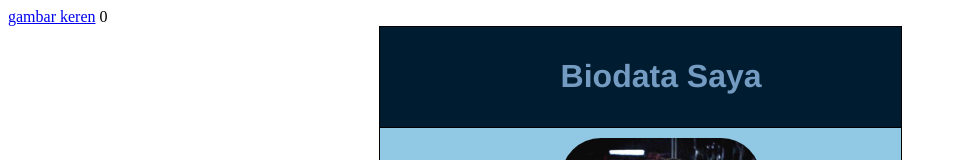
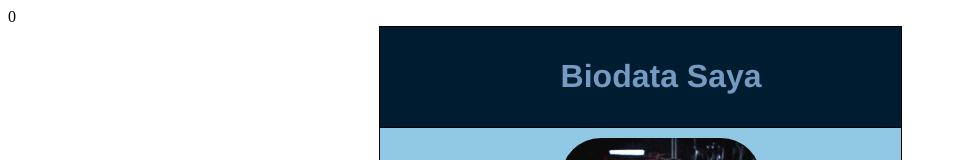
Before and after one commit to MukhIfatA/Profil, a plain HTML site: page index.html in a window 1280 px wide. Shown: the top 160 px of the page, without its empty margins (0-957 px from the left). Drawn offline with Linux system fonts and the light colour scheme.

Commit message:
Update index.html

```diff
--- a/index.html
+++ b/index.html
@@ -10,7 +10,7 @@
 </head>
 
 <body>
-    <a href="hm.jpg">gambar keren</a>
+
 
 
 
```
